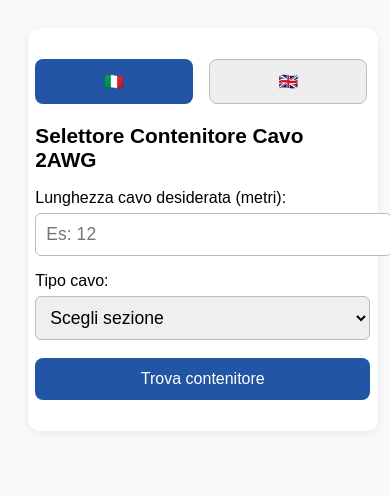
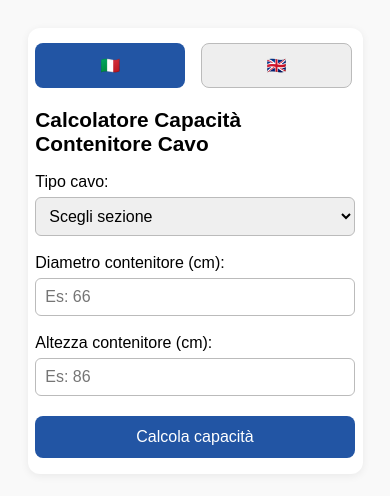
Before and after one commit to Cthv9/CM-Cables, a plain HTML site: page index.html in a window 390 px wide. Drawn offline with Linux system fonts and the light colour scheme.

Commit message:
Update index.html

```diff
--- a/index.html
+++ b/index.html
@@ -3,110 +3,31 @@
 <head>
   <meta charset="UTF-8">
   <meta name="viewport" content="width=device-width, initial-scale=1">
-  <title>Selettore Contenitore Cavo 2AWG</title>
+  <title>Calcolatore Capacità Cavo CM</title>
   <link rel="manifest" href="manifest.json">
   <link rel="icon" sizes="192x192" href="icon-192.png">
   <link rel="icon" sizes="512x512" href="icon-512.png">
   <meta name="theme-color" content="#2255a4">
   <style>
-
-	body {
-	  font-family: Arial, sans-serif;
-	  padding: 5vw;
-	  background: #f9f9f9;
-	}
-
-	.container {
-	  background: white;
-	  padding: 6vw 5vw;
-	  border-radius: 12px;
-	  box-shadow: 0 2px 8px #0001;
-	  max-width: 98vw;
-	  width: 400px;
-	  margin: 0 auto;
-	}
-
-	h2 {
-	  margin-top: 0;
-	  font-size: 2em;
-	}
-
-	label {
-	  display: block;
-	  margin: 16px 0 6px;
-	  font-size: 1.1em;
-	}
-
-	select, input {
-	  width: 100%;
-	  padding: 10px;
-	  border-radius: 6px;
-	  border: 1px solid #bbb;
-	  font-size: 1.1em;
-	}
-
-	button, .lang-btn {
-	  margin-top: 18px;
-	  width: 100%;
-	  padding: 14px 0;
-	  border: none;
-	  border-radius: 8px;
-	  background: #2255a4;
-	  color: white;
-	  font-size: 1.15em;
-	  cursor: pointer;
-	  transition: background 0.2s;
-	}
-
-	button:active, .lang-btn:active {
-	  background: #184077;
-	}
-
-	.lang-btn {
-	  width: 48%;
-	  margin: 0 1% 20px 0;
-	  background: #eee;
-	  color: #333;
-	  border: 1px solid #bbb;
-	  font-size: 1.1em;
-	}
-
-	.lang-btn.selected {
-	  background: #2255a4;
-	  color: #fff;
-	  border: none;
-	}
-
-	.btn-row {
-	  display: flex;
-	  gap: 4%;
-	}
-
-	.result {
-	  margin-top: 24px;
-	  padding: 14px;
-	  background: #eef6fa;
-	  border-radius: 8px;
-	  border-left: 4px solid #2295d1;
-	  font-size: 1.15em;
-	}
-
+    * { box-sizing: border-box; }
+    body { font-family: Arial, sans-serif; padding: 5vw; background: #f9f9f9; }
+    .container { background: white; padding: 6vw 5vw; border-radius: 12px; box-shadow: 0 2px 8px #0001; max-width: 98vw; width: 410px; margin: 0 auto; }
+    h2 { margin-top: 0; font-size: 2em; }
+    label { display: block; margin: 16px 0 6px; font-size: 1.1em; }
+    select, input { width: 100%; padding: 10px; border-radius: 6px; border: 1px solid #bbb; font-size: 1.1em; margin-bottom: 2px; }
+    button, .lang-btn { margin-top: 18px; width: 100%; padding: 14px 0; border: none; border-radius: 8px; background: #2255a4; color: white; font-size: 1.15em; cursor: pointer; transition: background 0.2s; }
+    button:active, .lang-btn:active { background: #184077; }
+    .lang-btn { width: 48%; margin: 0 1% 20px 0; background: #eee; color: #333; border: 1px solid #bbb; font-size: 1.1em; }
+    .lang-btn.selected { background: #2255a4; color: #fff; border: none; }
+    .btn-row { display: flex; gap: 4%; }
+    .result { margin-top: 24px; padding: 14px; background: #eef6fa; border-radius: 8px; border-left: 4px solid #2295d1; font-size: 1.15em; }
+    #install-btn { display: none; background: #2295d1; font-size: 1em; margin-top: 18px; width: 100%; border-radius: 8px; padding: 12px 0; }
     @media (max-width: 600px) {
-	  .container {
-		padding: 8vw 2vw;
-		width: 100%;
-		max-width: 100vw;
-	  }
-	  h2 {
-		font-size: 1.3em;
-	  }
-	  button, .lang-btn {
-		font-size: 1em;
-		padding: 12px 0;
-	  }
-	  label, .result {
-		font-size: 1em;
-	  }
+      .container { padding: 4vw 2vw; width: 100%; max-width: 100vw; }
+      h2 { font-size: 1.3em; }
+      button, .lang-btn, #install-btn { font-size: 1em; padding: 12px 0; }
+      label, .result { font-size: 1em; }
+      select, input { font-size: 1em; padding: 9px; }
     }
   </style>
 </head>
@@ -116,198 +37,177 @@
       <button type="button" class="lang-btn selected" id="btn-it">🇮🇹</button>
       <button type="button" class="lang-btn" id="btn-en">🇬🇧</button>
     </div>
-    <h2 id="title">Selettore Contenitore Cavo 2AWG</h2>
-    <form id="cableForm">
-      <label for="length" id="lbl-length">Lunghezza cavo desiderata (metri):</label>
-      <input type="number" id="length" min="1" max="36" required>
-
-      <label for="section" id="lbl-section">Tipo cavo:</label>
-      <select id="section" required>
+    <h2 id="title">Calcolatore Capacità Contenitore Cavo</h2>
+    <form id="calcForm">
+      <label id="lbl-cable" for="cableType">Tipo cavo:</label>
+      <select id="cableType" required>
         <option value="">Scegli sezione</option>
         <option value="2/3">2 AWG / 3 fili</option>
         <option value="2/4">2 AWG / 4 fili</option>
       </select>
-
-      <button type="submit" id="submitBtn">Trova contenitore</button>
+      <label id="lbl-diam" for="diameter">Diametro contenitore (cm):</label>
+      <input type="number" id="diameter" min="10" required placeholder="Es: 66">
+      <label id="lbl-height" for="height">Altezza contenitore (cm):</label>
+      <input type="number" id="height" min="10" required placeholder="Es: 86">
+      <button type="submit" id="submitBtn">Calcola capacità</button>
     </form>
-
-    <div id="result" class="result" style="display: none;"></div>
+    <div id="result" class="result" style="display:none;"></div>
+    <button id="install-btn" style="display:none;">Installa App</button>
   </div>
-
   <script>
-    // Conversion constants
-    const meterToFeet = 3.28084;
-    const cmToInches = 0.393701;
-
-    // DATA - All in METRIC (cm/metri)
-    const capacitiesMetric = {
-      '2/3': [
-        { maxLen: 23, size: 'Custom: 24” (60cm) diam x 22” (56cm) h', sizeEn: 'Custom: 24” (60 cm) dia x 22” (56 cm) h' },
-        { maxLen: 30, size: 'Custom: 24” (60cm) diam x 26” (66cm) h', sizeEn: 'Custom: 24” (60 cm) dia x 26” (66 cm) h' },
-        { maxLen: 36, size: 'Custom: 24” (60cm) diam x 30” (76cm) h', sizeEn: 'Custom: 24” (60 cm) dia x 30” (76 cm) h' },
-      ],
-      '2/4': [
-        { maxLen: 23, size: 'Custom: 26” (66cm) diam x 24” (60cm) h', sizeEn: 'Custom: 26” (66 cm) dia x 24” (60 cm) h' },
-        { maxLen: 30, size: 'Custom: 26” (66cm) diam x 28” (71cm) h', sizeEn: 'Custom: 26” (66 cm) dia x 28” (71 cm) h' },
-        { maxLen: 36, size: 'Custom: 26” (66cm) diam x 32” (81cm) h', sizeEn: 'Custom: 26” (66 cm) dia x 32” (81 cm) h' },
+    // Dati reali di riferimento (metrico, cm e metri)
+    const reference = {
+      "2/3": {
+        diam: 66, h: 86, len: 36, // contenitore 85480
+        custom: [
+          {diam: 60, h: 56, len: 23},
+          {diam: 60, h: 66, len: 30},
+          {diam: 60, h: 76, len: 36}
         ]
-    };
-    const container85480Metric = {
-      '2/3': { max: 36, dim: '26” (66cm) diam x 34” (86cm) h', dimEn: '26” (66 cm) dia x 34” (86 cm) h' },
-      '2/4': { max: 30, dim: '26” (66cm) diam x 34” (86cm) h', dimEn: '26” (66 cm) dia x 34” (86 cm) h' }
-    };
-
-    // ENGLISH versions (ft/in)
-    function convertLen(m) { return (m * meterToFeet).toFixed(1); }
-    function convertCm(cm) { return Math.round(cm * cmToInches); }
-    function containerDimImperial(dim) {
-      // "26” (66cm) diam x 34” (86cm) h"
-      return dim.replace(/(\d+)” \((\d+)cm\)/g, (_, inch, cm) => {
-        const valInch = convertCm(cm);
-        return `${valInch}” (${cm} cm)`;
-      });
-    }
-
-    // TEXTS for both languages
-    const texts = {
-      it: {
-        title: "Selettore Contenitore Cavo 2AWG",
-        length: "Lunghezza cavo desiderata (metri):",
-        section: "Tipo cavo:",
-        options: ["Scegli sezione", "2 AWG / 3 fili", "2 AWG / 4 fili"],
-        btn: "Trova contenitore",
-        recommended: "Consigliato:",
-        custom: "Soluzione custom:",
-        capacity: "Capacità",
-        warning: "Attenzione: Non esiste contenitore standard per questa lunghezza. Contattare il fornitore.",
-        notFound: "Non abbiamo trovato una soluzione adatta per questa combinazione.",
-        maxNote: "Serve la capacità massima: verificare spazio disponibile.",
-        unit: "m"
       },
-      en: {
-        title: "2AWG Cable Storage Selector",
-        length: "Required cable length (feet):",
-        section: "Cable type:",
-        options: ["Select type", "2 AWG / 3 wires", "2 AWG / 4 wires"],
-        btn: "Find container",
-        recommended: "Recommended:",
-        custom: "Custom solution:",
-        capacity: "Capacity",
-        warning: "Warning: No standard container for this length. Contact supplier.",
-        notFound: "No suitable solution found for this combination.",
-        maxNote: "Maximum capacity: check available space.",
-        unit: "ft"
+      "2/4": {
+        diam: 66, h: 86, len: 30, // contenitore 85480
+        custom: [
+          {diam: 66, h: 60, len: 23},
+          {diam: 66, h: 71, len: 30},
+          {diam: 66, h: 81, len: 36}
+        ]
       }
     };
 
-    let currentLang = 'it'; // Default Italian
+    // Conversioni
+    function cmToInches(cm) { return cm / 2.54; }
+    function cmToFeet(cm) { return cm / 30.48; }
+    function feetToCm(ft) { return ft * 30.48; }
+    function inchesToCm(inch) { return inch * 2.54; }
+    function round2(x) { return Math.round(x * 100) / 100; }
 
-    // Update form language/units
-    function updateLang(lang) {
+    // Traduzioni
+    const texts = {
+      it: {
+        title: "Calcolatore Capacità Contenitore Cavo",
+        cable: "Tipo cavo:",
+        options: ["Scegli sezione", "2 AWG / 3 fili", "2 AWG / 4 fili"],
+        diam: "Diametro contenitore (cm):",
+        height: "Altezza contenitore (cm):",
+        diam_in: "Diametro contenitore (in):",
+        height_in: "Altezza contenitore (in):",
+        diam_ft: "Diametro contenitore (ft):",
+        height_ft: "Altezza contenitore (ft):",
+        btn: "Calcola capacità",
+        result: "La capacità stimata del contenitore è:",
+        unit: "metri",
+        legend: "Stima sulla base dei dati forniti dal produttore (Glendinning).",
+        noinput: "Inserisci tutti i dati richiesti.",
+        install: "Installa App"
+      },
+      en: {
+        title: "Cable Container Capacity Calculator",
+        cable: "Cable type:",
+        options: ["Select type", "2 AWG / 3 wires", "2 AWG / 4 wires"],
+        diam: "Container diameter (in):",
+        height: "Container height (in):",
+        diam_in: "Container diameter (in):",
+        height_in: "Container height (in):",
+        diam_ft: "Container diameter (ft):",
+        height_ft: "Container height (ft):",
+        btn: "Calculate capacity",
+        result: "The estimated cable capacity is:",
+        unit: "meters",
+        legend: "Estimate based on manufacturer reference data (Glendinning).",
+        noinput: "Please enter all required values.",
+        install: "Install App"
+      }
+    };
+
+    let currentLang = 'it';
+    let system = 'metric'; // metric or imperial
+
+    function setLang(lang) {
       currentLang = lang;
+      system = (lang === 'it') ? 'metric' : 'imperial';
+
       const t = texts[lang];
+      document.getElementById('title').textContent = t.title;
+      document.getElementById('lbl-cable').textContent = t.cable;
+      document.getElementById('submitBtn').textContent = t.btn;
+      document.getElementById('install-btn').textContent = t.install;
 
-      document.getElementById('title').textContent = t.title;
-      document.getElementById('lbl-length').textContent = t.length;
-      document.getElementById('lbl-section').textContent = t.section;
-      document.getElementById('submitBtn').textContent = t.btn;
-      document.querySelectorAll('.lang-btn').forEach(b => b.classList.remove('selected'));
-      document.getElementById(lang === 'it' ? 'btn-it' : 'btn-en').classList.add('selected');
-
-      // Options
-      const opts = document.getElementById('section').options;
+      const opts = document.getElementById('cableType').options;
       opts[0].text = t.options[0];
       opts[1].text = t.options[1];
       opts[2].text = t.options[2];
-      // Input unit
-      document.getElementById('length').value = "";
-      document.getElementById('result').style.display = 'none';
-      document.getElementById('length').placeholder = lang === 'it' ? 'Es: 12' : 'e.g. 40';
 
-      // Adjust min/max (imperial can go up to 118ft or 98ft)
-      document.getElementById('length').min = "1";
-      document.getElementById('length').max = lang === 'it' ? "36" : "118";
+      if(system === 'metric') {
+        document.getElementById('lbl-diam').textContent = t.diam;
+        document.getElementById('lbl-height').textContent = t.height;
+        document.getElementById('diameter').placeholder = "Es: 66";
+        document.getElementById('height').placeholder = "Es: 86";
+      } else {
+        document.getElementById('lbl-diam').textContent = t.diam_in;
+        document.getElementById('lbl-height').textContent = t.height_in;
+        document.getElementById('diameter').placeholder = "e.g. 26";
+        document.getElementById('height').placeholder = "e.g. 34";
+      }
+      document.getElementById('diameter').value = '';
+      document.getElementById('height').value = '';
+      document.getElementById('result').style.display = "none";
     }
 
-    // On submit
-    document.getElementById('cableForm').addEventListener('submit', function(e) {
+    document.getElementById('btn-it').onclick = () => setLang('it');
+    document.getElementById('btn-en').onclick = () => setLang('en');
+
+    setLang('it'); // default
+
+    // Calcolo proporzionale (volume cilindro e valore reale dal dato produttore)
+    document.getElementById('calcForm').addEventListener('submit', function(e){
       e.preventDefault();
-      const rawLength = parseFloat(document.getElementById('length').value);
-      const section = document.getElementById('section').value;
-      const resultDiv = document.getElementById('result');
-      if (!section || isNaN(rawLength)) {
-        resultDiv.style.display = 'none';
+      const type = document.getElementById('cableType').value;
+      let diam = parseFloat(document.getElementById('diameter').value);
+      let h = parseFloat(document.getElementById('height').value);
+      const t = texts[currentLang];
+
+      if(!type || !diam || !h) {
+        document.getElementById('result').innerHTML = t.noinput;
+        document.getElementById('result').style.display = "block";
         return;
       }
-      let t = texts[currentLang];
-      let output = '';
-      let length = rawLength;
 
-      // Metrico: niente da convertire
-      // Imperiale: converti feet to metri per confronto con le tabelle
-      let lengthForCheck = length;
-      if (currentLang === 'en') {
-        lengthForCheck = length / meterToFeet;
+      // Conversione in cm per il calcolo (se necessario)
+      if(system === 'imperial') {
+        // dato in inch
+        diam = inchesToCm(diam);
+        h = inchesToCm(h);
       }
 
-      // Standard 85480
-      let maxLen85480 = container85480Metric[section].max;
-      let maxLen85480En = Math.floor(container85480Metric[section].max * meterToFeet);
-      let dim85480 = container85480Metric[section].dim;
-      let dim85480En = containerDimImperial(container85480Metric[section].dim);
+      // Volume cilindro (non usato come volume assoluto, ma per proporzione)
+      // Calcolo: capacità = lunghezza_cavo_riferimento * (volume_contenitore_utente / volume_contenitore_rif)
+      const ref = reference[type];
+      const v_user = Math.PI * Math.pow(diam/2,2) * h;
+      const v_ref = Math.PI * Math.pow(ref.diam/2,2) * ref.h;
+      const len = ref.len * (v_user / v_ref);
 
-      if (
-        (section === '2/3' && lengthForCheck <= 36) ||
-        (section === '2/4' && lengthForCheck <= 30)
-      ) {
-        // Output 85480
-        output += `<strong>${t.recommended}</strong> <br>`;
-        if (currentLang === 'it') {
-          output += `Glendinning 85480 (${section})<br>${dim85480}<br>`;
-          output += `${t.capacity}: ${container85480Metric[section].max} m (${section})`;
-          if ((section === '2/3' && lengthForCheck > 30) || (section === '2/4' && lengthForCheck > 23)) {
-            output += `<br><br><em>${t.maxNote}</em>`;
-          }
-        } else {
-          output += `Glendinning 85480 (${section})<br>${dim85480En}<br>`;
-          output += `${t.capacity}: ${maxLen85480En} ft (${section})`;
-          if ((section === '2/3' && lengthForCheck > 30) || (section === '2/4' && lengthForCheck > 23)) {
-            output += `<br><br><em>${t.maxNote}</em>`;
-          }
-        }
-      } else if (
-        (section === '2/3' && lengthForCheck > 36) ||
-        (section === '2/4' && lengthForCheck > 36)
-      ) {
-        output = t.warning;
-      } else {
-        // Custom solutions
-        let arr = capacitiesMetric[section];
-        let customOptions = arr.filter(opt => lengthForCheck <= opt.maxLen);
-        if (customOptions.length) {
-          const opt = customOptions[0];
-          if (currentLang === 'it') {
-            output = `<strong>${t.custom}</strong><br>${opt.size}<br>${t.capacity}: ${opt.maxLen} m (${section})`;
-          } else {
-            // Convert everything to ft/in
-            output = `<strong>${t.custom}</strong><br>${containerDimImperial(opt.size)}<br>${t.capacity}: ${Math.floor(opt.maxLen * meterToFeet)} ft (${section})`;
-          }
-        } else {
-          output = t.notFound;
-        }
-      }
-      resultDiv.innerHTML = output;
-      resultDiv.style.display = 'block';
+      let resultTxt = t.result + ` <b>${round2(len)} ${t.unit}</b>`;
+      resultTxt += `<br><span style="font-size:0.92em;">${t.legend}</span>`;
+      document.getElementById('result').innerHTML = resultTxt;
+      document.getElementById('result').style.display = "block";
     });
 
-    // LANG BUTTONS
-    document.getElementById('btn-it').onclick = () => updateLang('it');
-    document.getElementById('btn-en').onclick = () => updateLang('en');
+    // ---- PWA Install prompt ----
+    let deferredPrompt;
+    window.addEventListener('beforeinstallprompt', (e) => {
+      e.preventDefault();
+      deferredPrompt = e;
+      document.getElementById('install-btn').style.display = 'block';
+    });
+    document.getElementById('install-btn').addEventListener('click', () => {
+      if (deferredPrompt) {
+        deferredPrompt.prompt();
+        deferredPrompt.userChoice.then(() => { deferredPrompt = null; });
+      }
+    });
 
-    // Inizializza in italiano
-    updateLang('it');
-  </script>
-  <script>
+    // Service worker registration
     if ('serviceWorker' in navigator) {
       window.addEventListener('load', function() {
         navigator.serviceWorker.register('service-worker.js');
```
Lines whose indentation alone changed are shown as unchanged.
